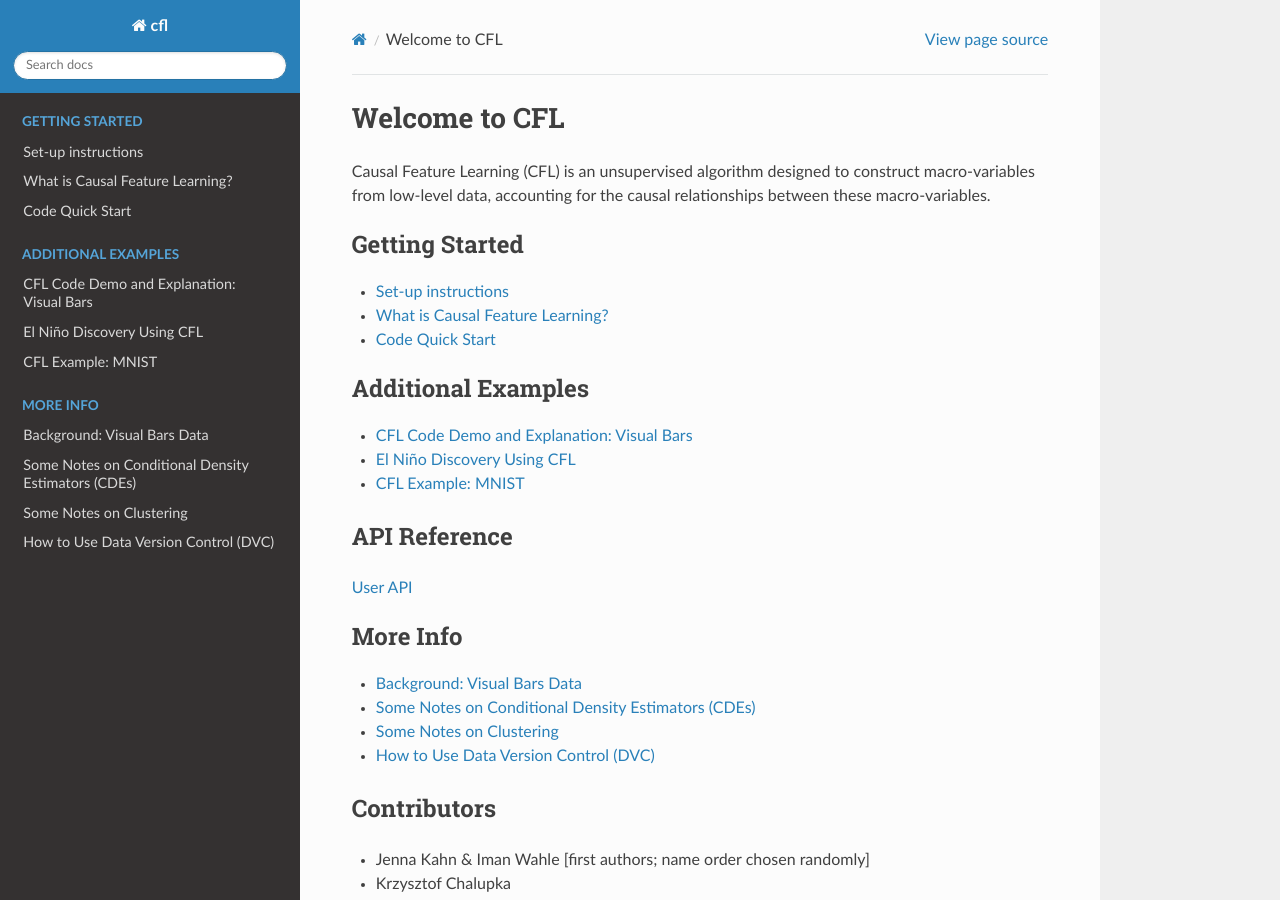
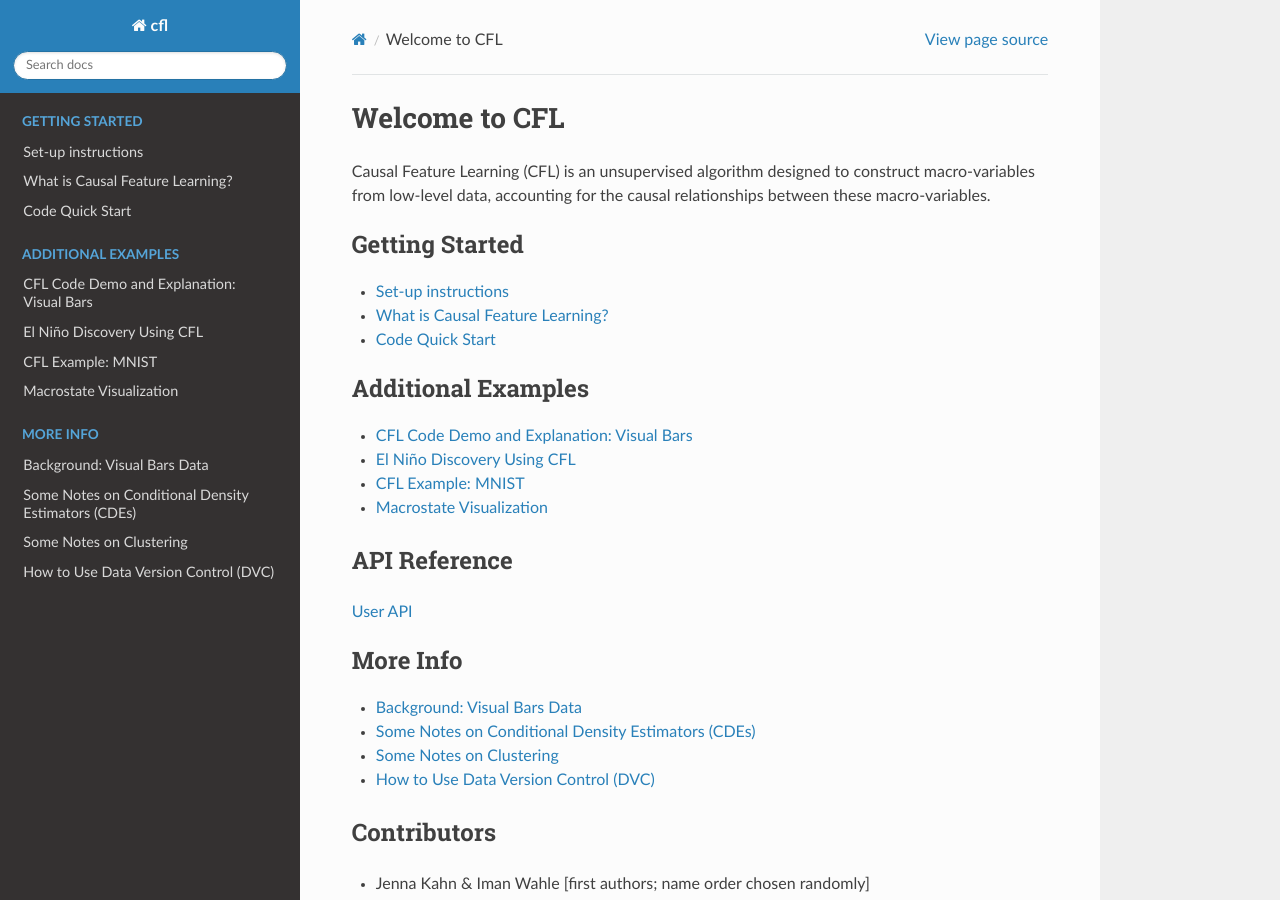
Before and after one commit to eberharf/cfl, a Sphinx documentation site: the page built from docs/source/index.rst, in a window 1280 px wide and 900 px high. Built offline with Sphinx 7.4.7 and the Read the Docs theme 2.0.0, drawn with Linux system fonts in a browser that asks for light colours; part of the change alters nothing that is shown.

```diff
--- a/docs/source/index.rst
+++ b/docs/source/index.rst
@@ -25,6 +25,7 @@ Causal Feature Learning (CFL) is an unsupervised algorithm designed to construct
    examples/cfl_code_intro.ipynb
    examples/el_nino_example.ipynb
    examples/mnist.ipynb
+   examples/basic_visualizations.ipynb
 
 API Reference
 *********************************
```
